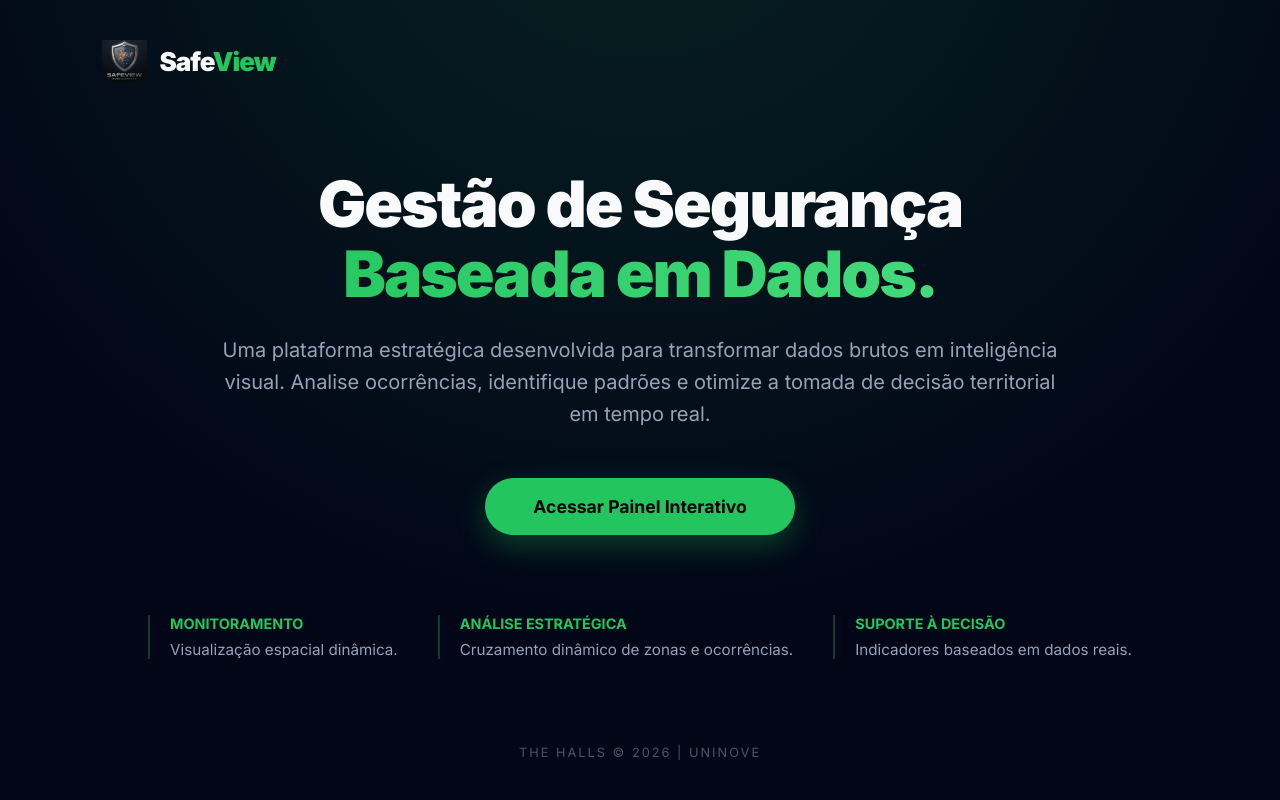
After one commit to andersonsouzx/safeview-repo, a Flask app: template templates/landing.html in a window 1280 px wide. The commit adds this page. Run offline with Flask 3, Linux system fonts and the light colour scheme; the template is opened without the code that fills it, so the values that code supplies are empty.

Commit message:
Landing page v0.1

```diff
--- a/app.py
+++ b/app.py
@@ -28,7 +28,13 @@ def init_db():
     conn.commit()
     conn.close()
 
+# NOVA ROTA: A página de entrada (Landing Page) que o usuário vê primeiro
 @app.route('/')
+def landing():
+    return render_template('landing.html')
+
+# A ROTA ANTIGA DO MAPA: Agora acessada pelo botão da Landing Page
+@app.route('/mapa')
 def index():
     return render_template('index.html')
 
--- /dev/null
+++ b/templates/landing.html
@@ -0,0 +1,321 @@
+<!DOCTYPE html>
+<html lang="pt-br">
+
+<head>
+    <meta charset="UTF-8">
+    <meta name="viewport" content="width=device-width, initial-scale=1.0">
+    <title>SafeView - Monitoramento Inteligente</title>
+    <link rel="icon" type="image/png" href="{{ url_for('static', filename='SvLogo.png') }}">
+    <link href="https://fonts.googleapis.com/css2?family=Inter:wght@400;600;700;900&display=swap" rel="stylesheet">
+    <style>
+        :root {
+            --bg-deep: #020617;
+            --bg-card: #0f172a;
+            --accent: #22c55e;
+            --text-main: #f8fafc;
+            --text-dim: #94a3b8;
+        }
+
+        * {
+            margin: 0;
+            padding: 0;
+            box-sizing: border-box;
+            font-family: 'Inter', sans-serif;
+        }
+
+        body {
+            background-color: var(--bg-deep);
+            color: var(--text-main);
+            height: 100vh;
+            display: flex;
+            flex-direction: column;
+            overflow: hidden;
+        }
+
+        /* Efeito de iluminação de fundo igual à imagem */
+        .glow {
+            position: absolute;
+            top: 0;
+            left: 50%;
+            transform: translateX(-50%);
+            width: 100%;
+            height: 100%;
+            background: radial-gradient(circle at 50% -20%, rgba(34, 197, 94, 0.15) 0%, rgba(2, 6, 23, 0) 70%);
+            z-index: 0;
+        }
+
+        header {
+            padding: 40px 8%;
+            z-index: 10;
+        }
+
+        .logo-container {
+            display: flex;
+            align-items: center;
+            gap: 12px;
+        }
+
+        .logo-container img {
+            width: 45px;
+        }
+
+        .logo-text {
+            font-size: 26px;
+            font-weight: 900;
+            letter-spacing: -1px;
+        }
+
+        .logo-text span {
+            color: var(--accent);
+        }
+
+        main {
+            flex: 1;
+            display: flex;
+            flex-direction: column;
+            justify-content: center;
+            align-items: center;
+            text-align: center;
+            padding: 0 10%;
+            z-index: 10;
+        }
+
+        .presentation-box {
+            max-width: 850px;
+            animation: slideUp 1s ease-out;
+        }
+
+        h1 {
+            font-size: 4rem;
+            font-weight: 900;
+            line-height: 1.1;
+            margin-bottom: 24px;
+            letter-spacing: -2px;
+        }
+
+        h1 span {
+            display: block;
+            background: linear-gradient(to right, #22c55e, #4ade80);
+            -webkit-background-clip: text;
+            -webkit-text-fill-color: transparent;
+        }
+
+        p.description {
+            font-size: 1.25rem;
+            color: var(--text-dim);
+            line-height: 1.6;
+            margin-bottom: 48px;
+            font-weight: 400;
+        }
+
+        .btn-start {
+            display: inline-block;
+            background-color: var(--accent);
+            color: #000;
+            padding: 18px 48px;
+            border-radius: 100px;
+            font-size: 1.1rem;
+            font-weight: 700;
+            text-decoration: none;
+            transition: all 0.3s cubic-bezier(0.4, 0, 0.2, 1);
+            box-shadow: 0 10px 30px rgba(34, 197, 94, 0.3);
+        }
+
+        .btn-start:hover {
+            transform: scale(1.05);
+            box-shadow: 0 15px 40px rgba(34, 197, 94, 0.5);
+            background-color: #4ade80;
+        }
+
+        /* Os 3 tópicos para preencher a tela com inteligência */
+        .features {
+            display: flex;
+            gap: 40px;
+            margin-top: 80px;
+        }
+
+        .feature-item {
+            text-align: left;
+            border-left: 2px solid rgba(34, 197, 94, 0.3);
+            padding-left: 20px;
+        }
+
+        .feature-item h3 {
+            font-size: 0.9rem;
+            color: var(--accent);
+            text-transform: uppercase;
+            margin-bottom: 8px;
+        }
+
+        .feature-item p {
+            font-size: 0.95rem;
+            color: var(--text-dim);
+        }
+
+        footer {
+            padding: 40px;
+            text-align: center;
+            font-size: 0.8rem;
+            color: #475569;
+            text-transform: uppercase;
+            letter-spacing: 2px;
+        }
+
+        @keyframes slideUp {
+            from {
+                opacity: 0;
+                transform: translateY(40px);
+            }
+
+            to {
+                opacity: 1;
+                transform: translateY(0);
+            }
+        }
+
+        @media (max-width: 768px) {
+            h1 {
+                font-size: 2.5rem;
+            }
+
+            .features {
+                flex-direction: column;
+                gap: 20px;
+                text-align: center;
+            }
+
+            .feature-item {
+                border-left: none;
+                border-top: 1px solid rgba(34, 197, 94, 0.3);
+                padding: 20px 0 0 0;
+            }
+        }
+    </style>
+
+</head>
+
+<body>
+    <div class="glow"></div>
+
+    <header>
+        <div class="logo-container">
+            <img src="{{ url_for('static', filename='SvLogo.png') }}" alt="SafeView Logo">
+            <div class="logo-text">Safe<span>View</span></div>
+        </div>
+    </header>
+
+    <main>
+        <div class="presentation-box">
+            <h1>Gestão de Segurança <span>Baseada em Dados.</span></h1>
+            <p class="description">
+                Uma plataforma estratégica desenvolvida para transformar dados brutos em inteligência visual.
+                Analise ocorrências, identifique padrões e otimize a tomada de decisão territorial em tempo real.
+            </p>
+
+            <a href="/mapa" class="btn-start">Acessar Painel Interativo</a>
+        </div>
+
+        <div class="features">
+            <div class="feature-item">
+                <h3>Monitoramento</h3>
+                <p>Visualização espacial dinâmica.</p>
+            </div>
+            <div class="feature-item">
+                <h3>Análise Estratégica</h3>
+                <p>Cruzamento dinâmico de zonas e ocorrências.</p>
+            </div>
+            <div class="feature-item">
+                <h3>Suporte à Decisão</h3>
+                <p>Indicadores baseados em dados reais.</p>
+            </div>
+        </div>
+    </main>
+
+    <footer>
+        The Halls &copy; 2026 | Uninove
+    </footer>
+
+    <div id="transition-overlay"
+        style="position: fixed; top: 0; left: 0; width: 100%; height: 100%; background-color: var(--bg-deep); z-index: 9999; display: flex; flex-direction: column; align-items: center; justify-content: center; opacity: 0; pointer-events: none; transition: opacity 0.5s ease;">
+
+        <div class="radar-scanner"></div>
+        <br> <p class="loading-text">Carregando painel de monitoramento...</p>
+
+    </div>
+
+    <style>
+/* --- ANIMAÇÃO DO RADAR SAFEVIEW --- */
+        .radar-scanner {
+            width: 60px;
+            height: 60px;
+            border-radius: 50%;
+            border: 2px solid rgba(46, 204, 113, 0.2);
+            background: radial-gradient(circle, rgba(46, 204, 113, 0.05) 0%, transparent 70%);
+            position: relative;
+            overflow: hidden;
+            margin: 0 auto 24px auto;
+        }
+
+        .radar-scanner::before {
+            content: '';
+            position: absolute;
+            top: 50%;
+            left: 50%;
+            width: 100%;
+            height: 100%;
+            background: conic-gradient(from 0deg, transparent 70%, rgba(46, 204, 113, 0.8) 100%);
+            transform-origin: 0 0;
+            animation: radar-spin 1.5s linear infinite;
+        }
+
+        .radar-scanner::after {
+            content: '';
+            position: absolute;
+            top: 50%;
+            left: 50%;
+            width: 6px;
+            height: 6px;
+            background-color: #2ecc71;
+            border-radius: 50%;
+            transform: translate(-50%, -50%);
+            box-shadow: 0 0 8px #2ecc71;
+        }
+
+        @keyframes radar-spin {
+            100% { transform: rotate(360deg); }
+        }
+
+        /* --- MANTÉM O TEXTO E O FADE IN --- */
+        .loading-text {
+            color: var(--text-dim);
+            font-family: 'Inter', sans-serif;
+            font-size: 0.85rem;
+            letter-spacing: 3px;
+            text-transform: uppercase;
+        }
+
+        body {
+            animation: fadeIn 1s ease-out;
+        }
+
+        @keyframes fadeIn {
+            from { opacity: 0; }
+            to { opacity: 1; }
+        }
+    </style>
+
+    <script>
+        document.querySelector('.btn-start').addEventListener('click', function (e) {
+            e.preventDefault();
+            const overlay = document.getElementById('transition-overlay');
+            const targetUrl = this.getAttribute('href');
+            overlay.style.pointerEvents = 'all';
+            overlay.style.opacity = '1';
+
+            setTimeout(() => { window.location.href = targetUrl; }, 2500);
+        });
+    </script>
+
+</body>
+
+</html>
```
Also changed, not shown: static/css/style.css (+81 -0 lines), static/script.js (+19 -7 lines), templates/index.html (+12 -9 lines).
